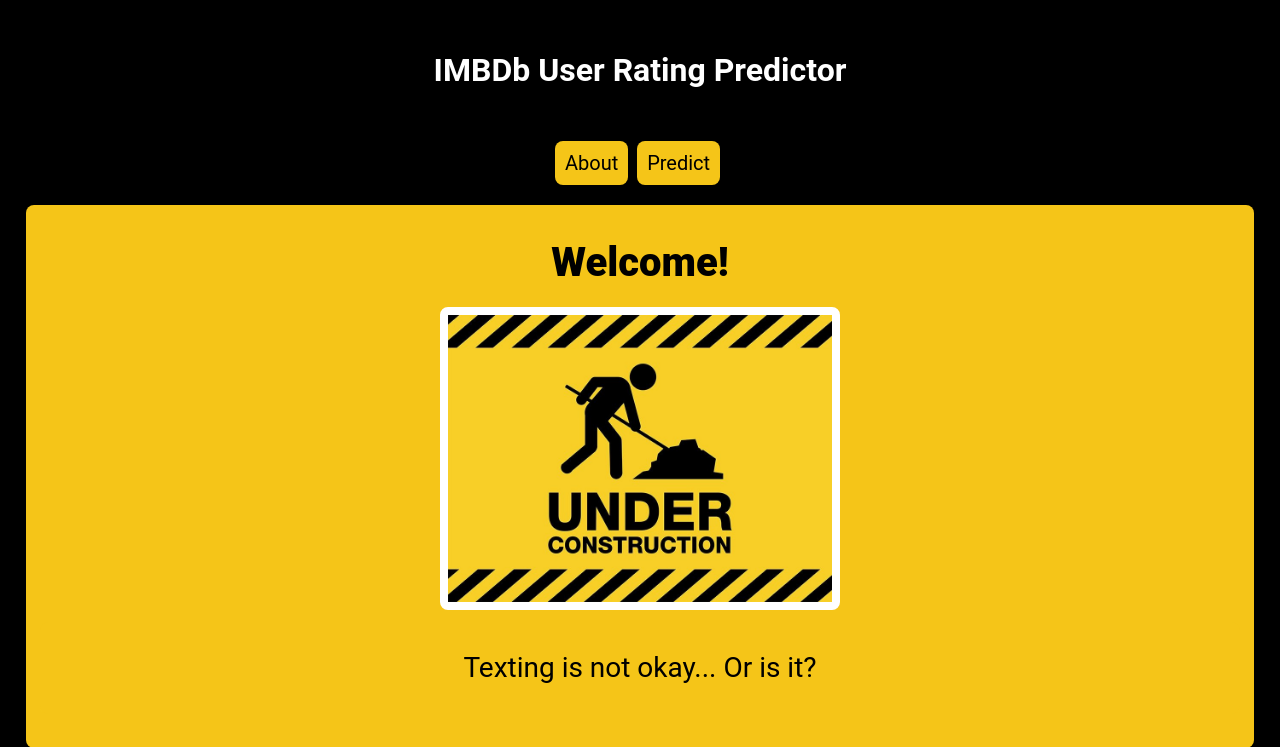
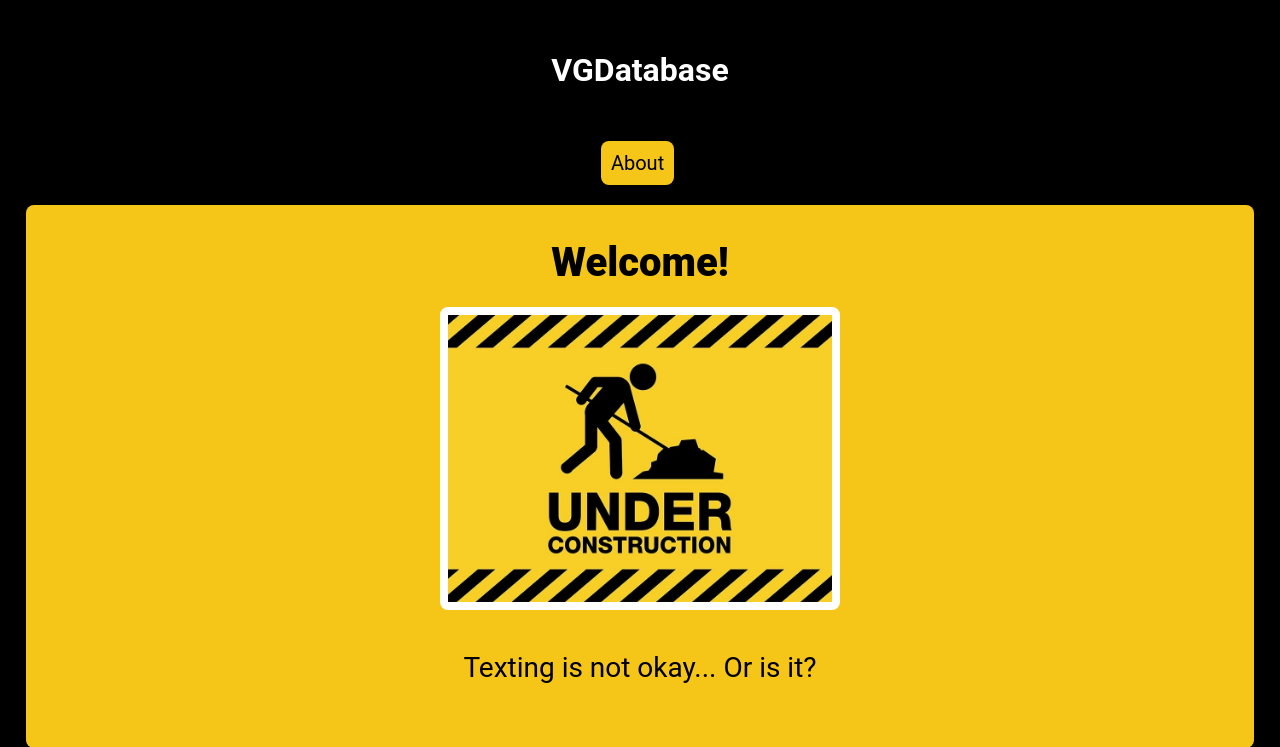
Before and after one commit to mrhatman26/VGADatabase, a Flask app: page / in a window 1280 px wide. Shown: the top 747 px of the page. Run offline with Flask 3, Linux system fonts and the light colour scheme; parts of the project's set-up code (start-up, migrations or seed data) failed here and were passed over.

Commit message:
Fixed syntax errors in 'vgdatabase.sql'

```diff
--- a/app.py
+++ b/app.py
@@ -4,6 +4,7 @@
 
 '''Server Vars'''
 app = Flask(__name__) #Create the flask application
+deployed = False
 
 '''General Routes'''
 #Home/Index
@@ -16,11 +17,9 @@
 #404 is page not found.
 @app.errorhandler(404)
 def page_invalid(e):
-    add_access_log(request.remote_addr, log_get_user(), "/404/ (page_invalid)", False, False)
     return render_template('errors/404.html'), 404
 @app.errorhandler(405)
 def page_wrong_method(e):
-    add_access_log(request.remote_addr, log_get_user(), "/405/ (page_wrong_method)", False, False)
     abort(404)
 #For simplicity, if the website encounters a 405 error, it will redirect and show as a 404 instead.
 
@@ -29,7 +28,6 @@
 #Even though this supresses the "favicon.ico" 404 error, it does not show this icon when bookmarked.
 @app.route('/favicon.ico')
 def favicon():
-    add_access_log(request.remote_addr, log_get_user(), "/favicon.ico (favicon)", False, False)
     return url_for("static", filename="favicon.ico")
 
 #Launch Website
--- a/templates/layout.html
+++ b/templates/layout.html
@@ -8,12 +8,11 @@
     </head>
     <body>
         <div id="title">
-            <h1>IMBDb User Rating Predictor</h1>
+            <h1>VGDatabase</h1>
         </div>
         <nav>
             <ul>
                 <a href="{{ url_for('home') }}" class="nav_link"><li>About</li></a>
-                <a href="{{ url_for('predict_submit') }}" class="nav_link"><li>Predict</li></a>
             </ul>
         </nav>
         <div class="main">
```
Also changed, not shown: vgdatabase.sql (+5 -5 lines).
